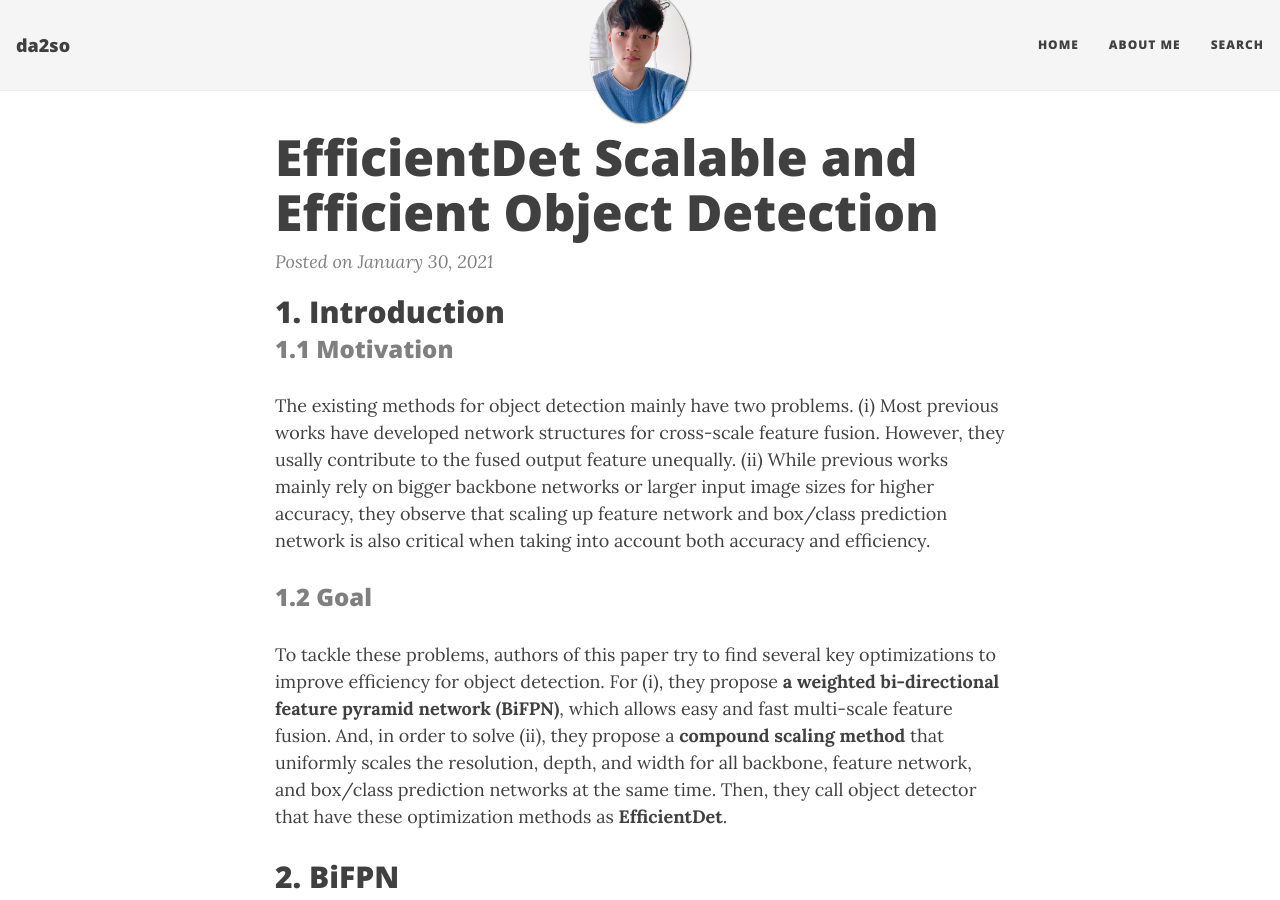
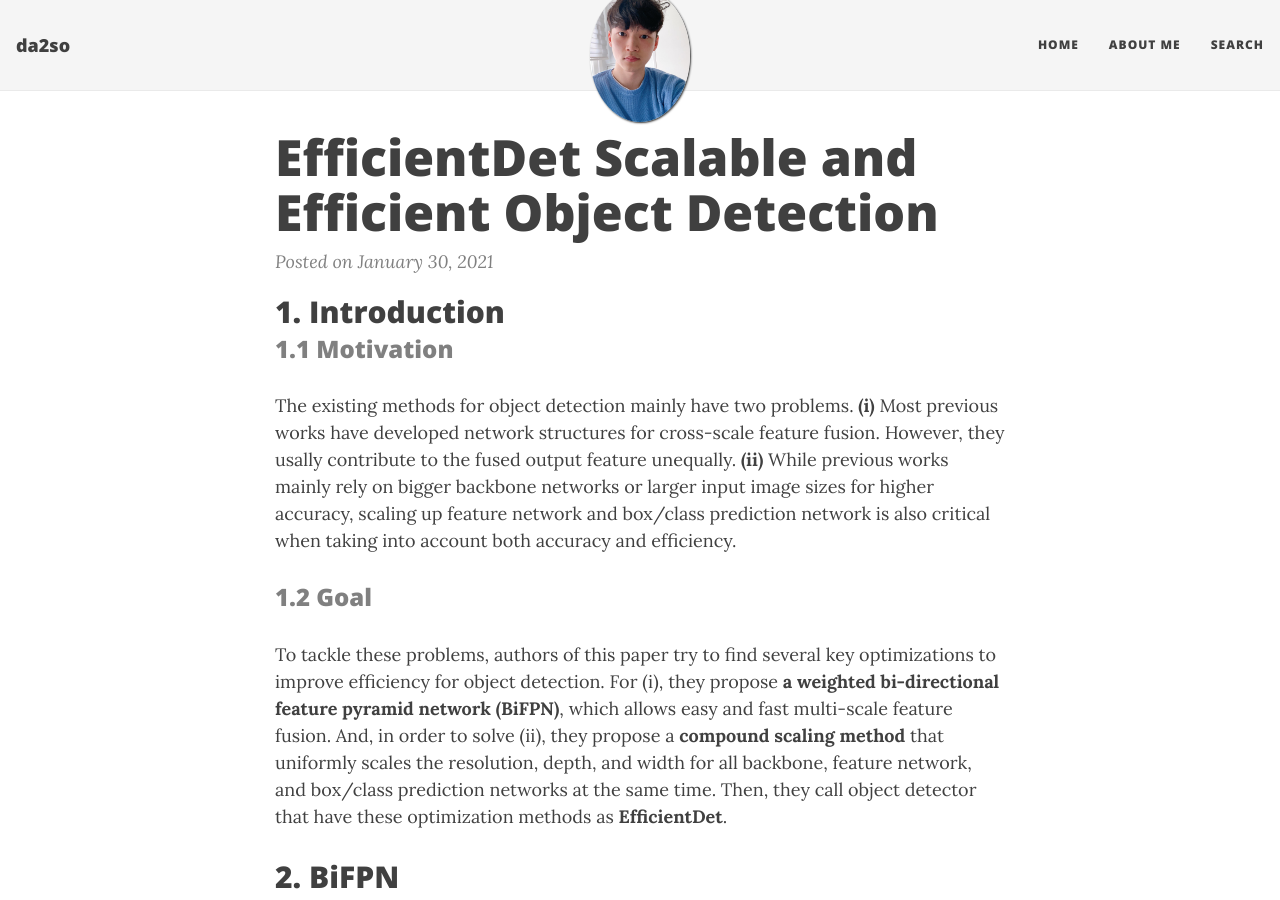
Before and after one commit to da2so/da2so.github.io, a Jekyll site: the page built from _posts/2021-01-30-EfficientDet_Scalable_and_Efficient_Object_Detection.md, in a window 1280 px wide and 900 px high. Built offline with Jekyll 4.4.1, drawn with Linux system fonts in a browser that asks for light colours; nearby versions of some CDN libraries; formulas are drawn with MathJax 3.

Commit message:
Update 2021-01-30-EfficientDet_Scalable_and_Efficient_Object_Detection.md

```diff
--- a/_posts/2021-01-30-EfficientDet_Scalable_and_Efficient_Object_Detection.md
+++ b/_posts/2021-01-30-EfficientDet_Scalable_and_Efficient_Object_Detection.md
@@ -4,13 +4,13 @@ title: EfficientDet Scalable and Efficient Object Detection
 tags: [Detection, EfficientNet]
 comments: true
 use_math: true
-thumbnail-img: /assets/thumbnail_img/2021-01-30-EfficientDet_Scalable_and_Efficient_Object_Detection/post.png
+thumbnail-img: /assets/thumbnail_img/2021-01-30-EfficientDet_Scalable_and_Efficient_Object_Detection/post.PNG
 ---
 
 ## 1. Introduction
 ### <span style="color:gray"> 1.1 Motivation </span>
 
-The existing methods for object detection mainly have two problems. (i) Most previous works have developed network structures for cross-scale feature fusion. However, they usally contribute to the fused output feature unequally. (ii) While previous works mainly rely on bigger backbone networks or larger input image sizes for higher accuracy, they observe that scaling up feature network and box/class prediction network is also critical when taking into account both accuracy and efficiency.
+The existing methods for object detection mainly have two problems. **(i)** Most previous works have developed network structures for cross-scale feature fusion. However, they usally contribute to the fused output feature unequally. **(ii)** While previous works mainly rely on bigger backbone networks or larger input image sizes for higher accuracy, scaling up feature network and box/class prediction network is also critical when taking into account both accuracy and efficiency.
 
 ### <span style="color:gray"> 1.2 Goal </span>
 
```
